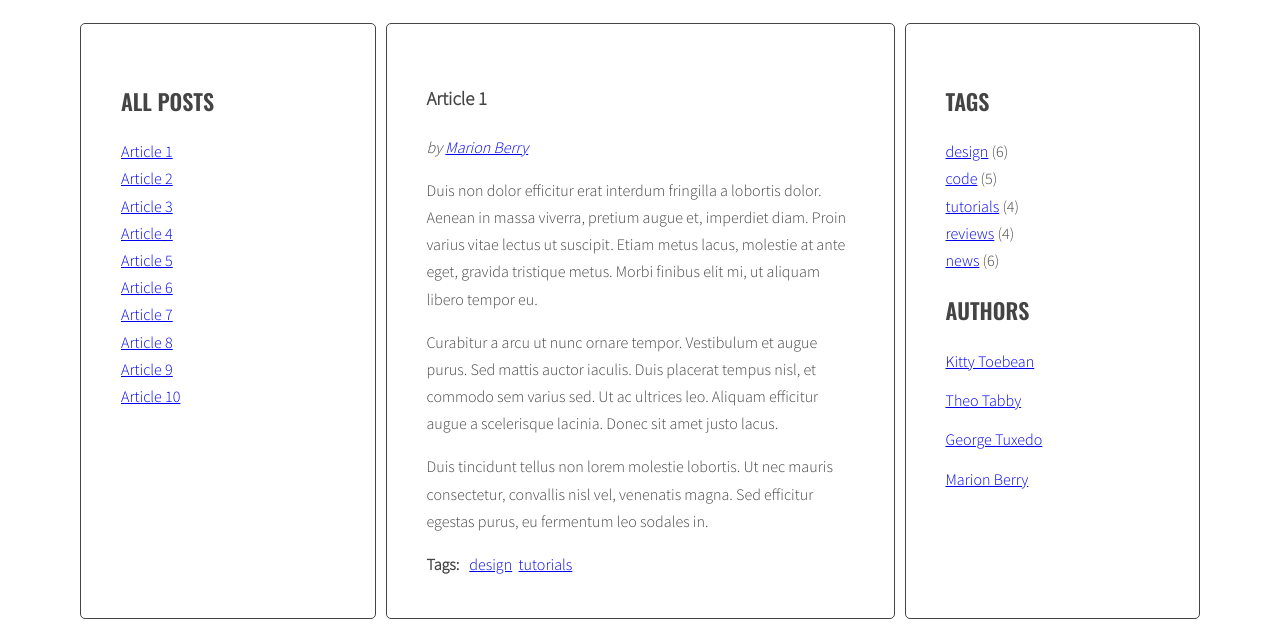
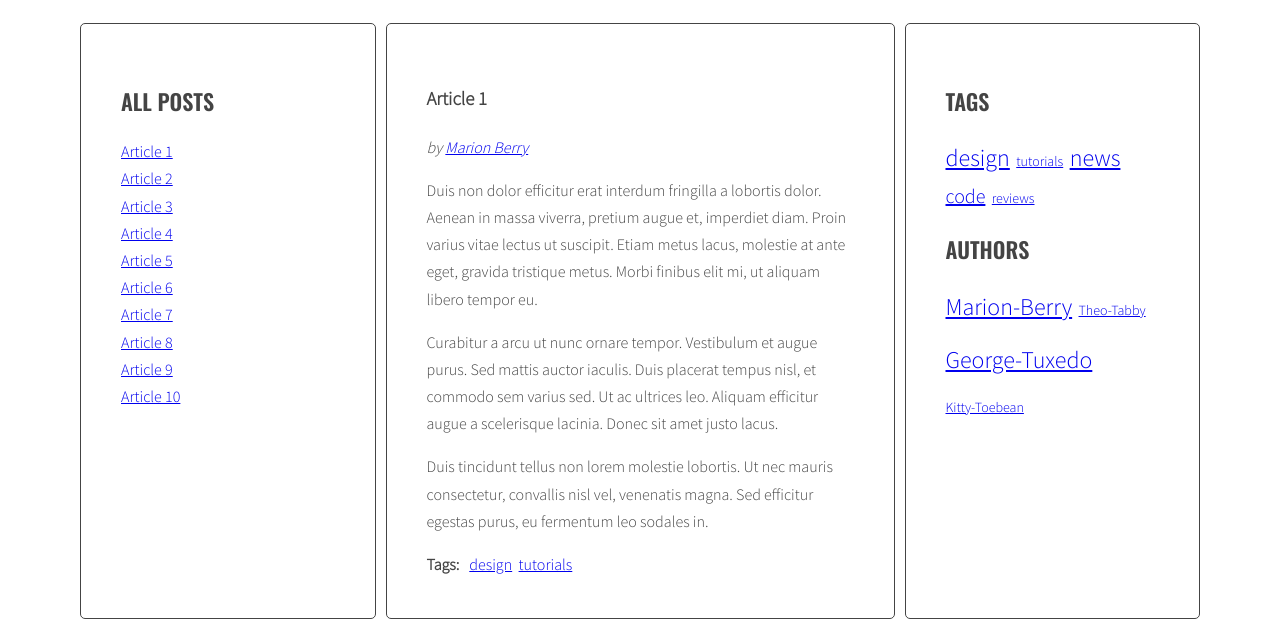
Before and after one commit to Konk99/javascript-blog2, a website: page index.html in a window 1280 px wide. Shown: the part 220-847 px from the top of the page. Drawn offline with nearby package versions, Linux system fonts and the light colour scheme.

Commit message:
Add tagCloud

```diff
--- a/index.html
+++ b/index.html
@@ -191,11 +191,6 @@
                 <aside class="sidebar">
                     <h2 class="section-title">Tags</h2>
                     <ul class="list tags">
-                        <li><a href="#">design</a> <span>(6)</span></li>
-                        <li><a href="#">code</a> <span>(5)</span></li>
-                        <li><a href="#">tutorials</a> <span>(4)</span></li>
-                        <li><a href="#">reviews</a> <span>(4)</span></li>
-                        <li><a href="#">news</a> <span>(6)</span></li>
                     </ul>
                     <h2 class="section-title">Authors</h2>
                     <ul class="list authors">
--- a/js/script.js
+++ b/js/script.js
@@ -31,7 +31,9 @@ function titleClickHandler(event) {
 }
 
 const titleSpace = document.querySelector('.titles'),
-    articleList = '.post';
+    articleList = '.post',
+    cloudClassCount = 5,
+    cloudClassPrefix = 'tag-size-';
 
 function generateTitleLinks(customSelector = '') {
     titleSpace.innerHTML = '';
@@ -61,7 +63,31 @@ function addClickListenerToArticles() {
 }
 addClickListenerToArticles();
 
+function calculateTagsParams(tags) {
+    let minMax = {min:9999, max:0};
+
+    for(let tag in tags) {
+        minMax.max = Math.max(tags[tag], minMax.max);
+        minMax.min = Math.min(tags[tag], minMax.min);
+    }
+    return minMax;
+}
+
+function calculateTagClass(count, params) {
+    const normalizedCount = count - params.min;
+
+    const normalizedMax = params.max - params.min;
+
+    const percentage = normalizedCount / normalizedMax;
+
+    const classNumber = Math.floor(percentage * (cloudClassCount - 1) + 1);
+
+    return classNumber;
+}
+
 function generateTags() {
+    /* create a new variable allTags with an empty object */
+    let allTags = {};
     /* find all articles */
     const allArticles = document.querySelectorAll('.post');
     /* STAR LOOP: for every article */
@@ -77,15 +103,38 @@ function generateTags() {
         /* STAR LOOP: for each tag */
         for(let tag of tags) {
             /* generate HTML of the link */
-            let newHtml = '<li><a href=#tag-' + tag + '><span>' + tag + '<a/>&nbsp&nbsp</span></li>';
+            let newHtml = '<li><a href="#tag-' + tag + '"><span>' + tag + '</a>&nbsp&nbsp</span></li>';
             /* add generated code to html varaible */
             html += newHtml;
-        /* END LOOP: for rach tag */
+            /* check if this link is NOT already in allTags */
+            // eslint-disable-next-line no-prototype-builtins
+            if(!allTags.hasOwnProperty(tag)) {
+                /* add generated code to allTags object */
+                allTags[tag] = 1;
+            } else {
+                allTags[tag]++;
+            }
+        /* END LOOP: for each tag */
         }
         /* insert HTML of all the links into the tags wrapper */
         wrapper.innerHTML = html;
     /* END LOOP: for every article */
     }
+    /* find list of tags in right column */
+    const tagList = document.querySelector('.tags');
+    /* create variable for all links HTML code */
+    const tagsParams = calculateTagsParams(allTags);
+
+    let allTagsHTML = '';
+    /* START LOOP: for each tag in allTags */
+    for(let tag in allTags){
+        /* generate code of a link and add it to allTagsHTML */
+        allTagsHTML += '<li style="display:inline-block"><a class="' + cloudClassPrefix + calculateTagClass(allTags[tag], tagsParams)
+        + '" href="#tag-' + tag + '"><span>'+ tag + '</a>&nbsp&nbsp</span></li>';
+    /* END LOOP: for each tag in allTags */
+    }
+    /* add html from allTagsHTML to tagList */
+    tagList.innerHTML = allTagsHTML;
 }
 
 generateTags();
@@ -133,6 +182,7 @@ function addClickListenerToTags() {
 addClickListenerToTags();
 
 function generateAuthors() {
+    let allAuthors = {};
     /* find all articles */
     const allArticles = document.querySelectorAll('.post');
     /* STAR LOOP: for every article */
@@ -145,12 +195,35 @@ function generateAuthors() {
         let author = article.getAttribute('data-author');
         /* generate HTML of the link */
         let newHtml = 'by <a href=#' + author + '>' + author.replace('-', ' ');
+
+        // eslint-disable-next-line no-prototype-builtins
+        if(!allAuthors.hasOwnProperty(author)) {
+            /* add generated code to allTags object */
+            allAuthors[author] = 1;
+        } else {
+            allAuthors[author]++;
+        }
         /* add generated code to html varaible */
         html += newHtml;
         /* insert HTML of all the links into the tags wrapper */
         wrapper.innerHTML = html;
     /* END LOOP: for every article */
     }
+    /* find list of tags in right column */
+    const authorList = document.querySelector('.authors');
+    /* create variable for all links HTML code */
+    const tagsParams = calculateTagsParams(allAuthors);
+
+    let allTagsHTML = '';
+    /* START LOOP: for each tag in allTags */
+    for(let author in allAuthors){
+        /* generate code of a link and add it to allTagsHTML */
+        allTagsHTML += '<li style="display:inline-block"><a class="' + cloudClassPrefix + calculateTagClass(allAuthors[author], tagsParams)
+        + '" href="#' + author + '"><span>'+ author + '</a>&nbsp&nbsp</span></li>';
+    /* END LOOP: for each tag in allTags */
+    }
+    /* add html from allTagsHTML to tagList */
+    authorList.innerHTML = allTagsHTML;
 }
 
 generateAuthors();
--- a/sass/style.scss
+++ b/sass/style.scss
@@ -122,3 +122,25 @@ body {
         margin: 0 10px 0 0;
     }
 }
+
+/* Tags */
+
+.tag-size-1 {
+    font-size: 14px;
+  }
+
+  .tag-size-2 {
+    font-size: 16px;
+  }
+
+  .tag-size-3 {
+    font-size: 20px;
+  }
+
+  .tag-size-4 {
+    font-size: 22px;
+  }
+
+  .tag-size-5 {
+    font-size: 24px;
+  }
```
Also changed, not shown: css/style.css, 1 other file.
